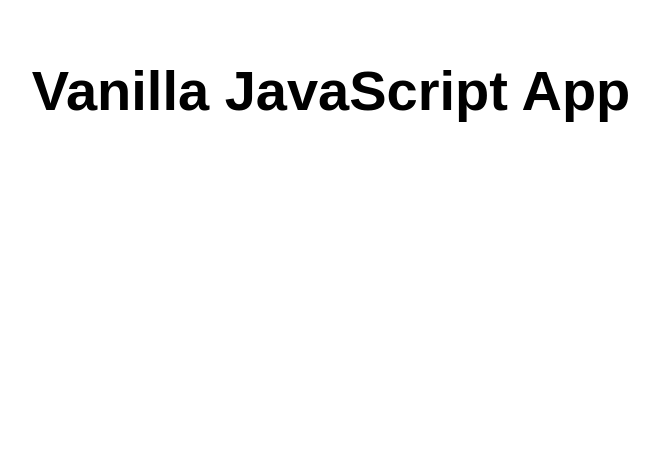
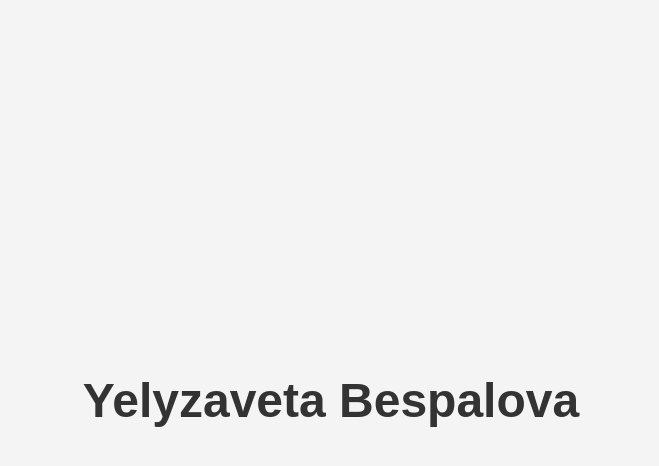
Before and after one commit to lizabespalova/my-azure-page, a website: page src/index.html in a window 1280 px wide. Shown: the whole page, without its empty margins (309-968 px from the left). Drawn offline with Linux system fonts and the light colour scheme.

Commit message:
Update index.html

```diff
--- a/src/index.html
+++ b/src/index.html
@@ -1,17 +1,26 @@
 <!DOCTYPE html>
-<html lang="en">
-
+<html lang="uk">
 <head>
-  <meta charset="UTF-8">
-  <meta name="viewport" content="width=device-width, initial-scale=1.0">
-  <link rel="stylesheet" href="styles.css">
-  <title>Vanilla JavaScript App</title>
+    <meta charset="UTF-8">
+    <meta name="viewport" content="width=device-width, initial-scale=1.0">
+    <title>Yelyzaveta Bespalova</title>
+    <style>
+        body {
+            display: flex;
+            justify-content: center;
+            align-items: center;
+            height: 100vh;
+            margin: 0;
+            font-family: Arial, sans-serif;
+            background-color: #f4f4f4;
+        }
+        h1 {
+            font-size: 3rem;
+            color: #333;
+        }
+    </style>
 </head>
-
 <body>
-  <main>
-    <h1>Vanilla JavaScript App</h1>
-  </main>
+    <h1>Yelyzaveta Bespalova</h1>
 </body>
-
 </html>
```
